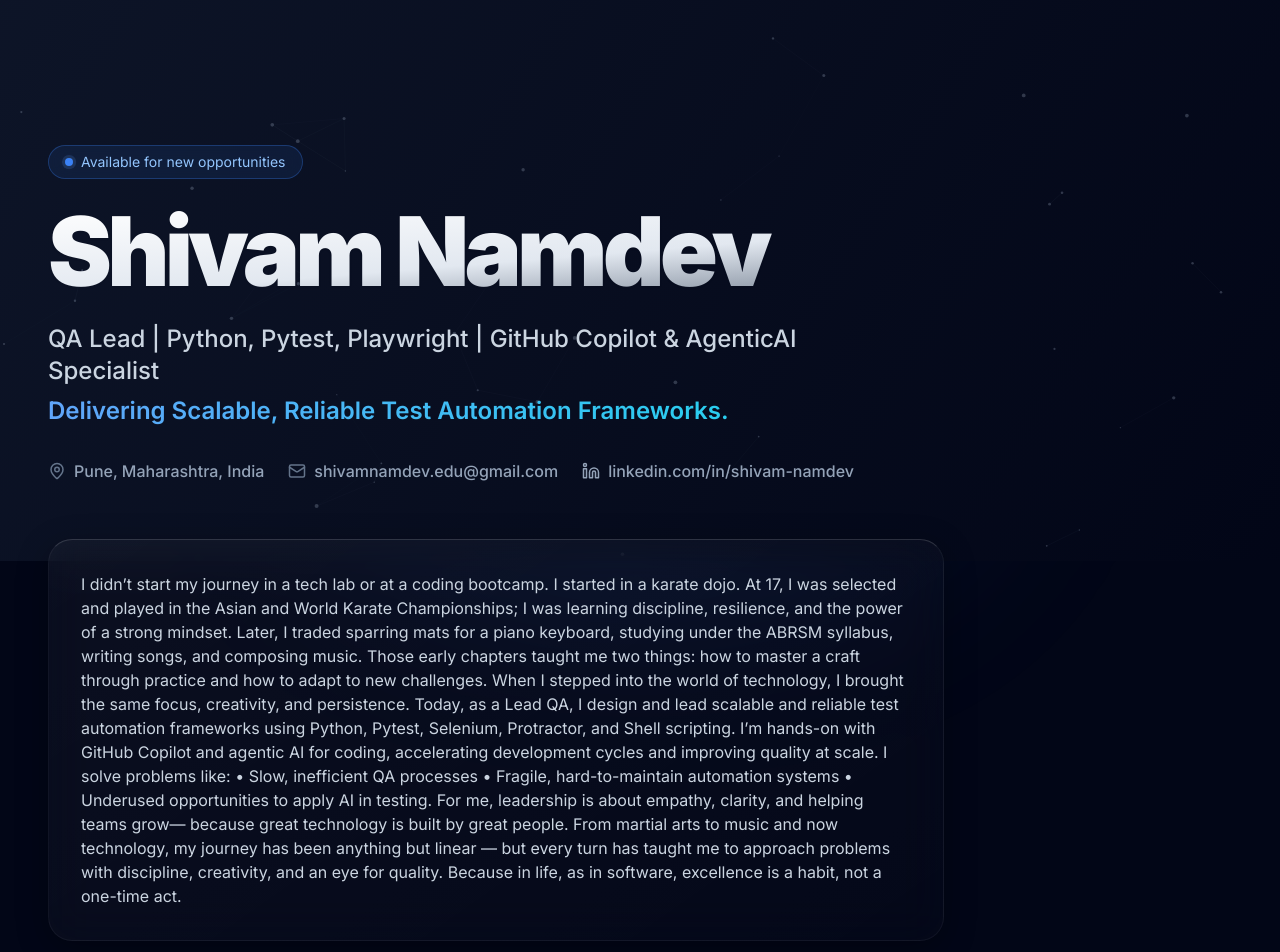
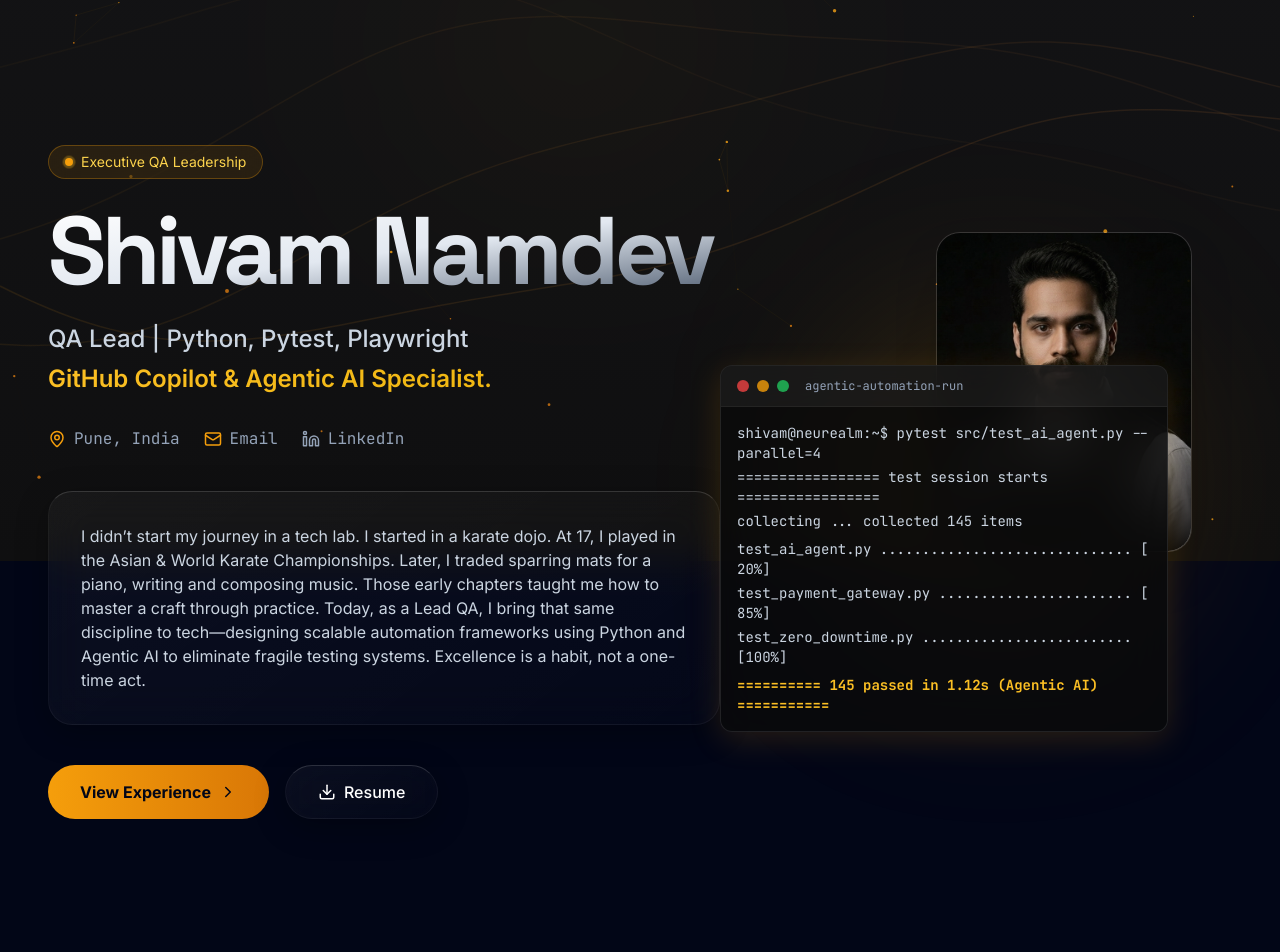
Before and after one commit to shivamnamdev/shivam-portfolio, a Next.js app: page / in a window 1280 px wide. Shown: the part 239-1191 px from the top of the page. Built offline with nearby package versions, Linux system fonts and the light colour scheme.

Commit message:
Improvise UI with Image and terminal box

```diff
--- a/app/layout.tsx
+++ b/app/layout.tsx
@@ -1,10 +1,12 @@
 import type { Metadata } from "next";
-import { Inter } from "next/font/google";
+import { Inter, Space_Grotesk, JetBrains_Mono } from "next/font/google";
 import "./globals.css";
 import AnimatedBackground from "@/components/AnimatedBackground";
 import ScrollProgress from "@/components/ScrollProgress";
 
-const inter = Inter({ subsets: ["latin"] });
+const inter = Inter({ subsets: ["latin"], variable: "--font-inter" });
+const space = Space_Grotesk({ subsets: ["latin"], variable: "--font-space" });
+const mono = JetBrains_Mono({ subsets:["latin"], variable: "--font-mono" });
 
 export const metadata: Metadata = {
   title: "Shivam Namdev | QA Lead",
@@ -15,11 +17,11 @@ export default function RootLayout({
   children,
 }: {
   children: React.ReactNode;
-}) {
-  // suppressHydrationWarning is added below to safely ignore browser extension injections (like Grammarly)
+})
+{
   return (
-    <html lang="en" className="dark scroll-smooth" suppressHydrationWarning>
-      <body className={`${inter.className} relative antialiased`} suppressHydrationWarning>
+    <html lang="en" className={`dark scroll-smooth ${inter.variable} ${space.variable} ${mono.variable}`} suppressHydrationWarning>
+      <body className="font-sans relative antialiased" suppressHydrationWarning>
         <AnimatedBackground />
         <ScrollProgress />
         {children}
--- a/app/page.tsx
+++ b/app/page.tsx
@@ -2,7 +2,7 @@ import SplashScreen from "@/components/SplashScreen";
 import Hero from "@/components/Hero";
 import Impact from "@/components/Impact";
 import Experience from "@/components/Experience";
-import Education from "@/components/Education";
+import Certifications from "@/components/Certifications";
 import Navbar from "@/components/Navbar";
 
 export default function Home() {
@@ -13,7 +13,7 @@ export default function Home() {
       <Hero />
       <Impact />
       <Experience />
-      <Education />
+      <Certifications />
     </main>
   );
 }
--- a/components/AnimatedBackground.tsx
+++ b/components/AnimatedBackground.tsx
@@ -7,79 +7,82 @@ export default function AnimatedBackground() {
   useEffect(() => {
     const canvas = canvasRef.current;
     if (!canvas) return;
-    const ctx = canvas.getContext('2d');
+    const ctx = canvas.getContext('2d', { alpha: false });
     if (!ctx) return;
 
     const prefersReducedMotion = window.matchMedia('(prefers-reduced-motion: reduce)').matches;
-    let particles: Particle[] =[];
     let animationFrameId: number;
+    let time = 0;
 
     const resize = () => {
       canvas.width = window.innerWidth;
       canvas.height = window.innerHeight;
-      initParticles();
     };
+    window.addEventListener('resize', resize);
+    resize();
 
-    class Particle {
-      x: number; y: number; vx: number; vy: number; radius: number;
-      constructor() {
-        if(!canvas) throw new Error("Canvas missing");
-        this.x = Math.random() * canvas.width;
-        this.y = Math.random() * canvas.height;
-        this.vx = (Math.random() - 0.5) * 0.5;
-        this.vy = (Math.random() - 0.5) * 0.5;
-        this.radius = Math.random() * 1.5 + 0.5;
-      }
-      update() {
-        if(!canvas) return;
-        this.x += this.vx;
-        this.y += this.vy;
-        if (this.x < 0 || this.x > canvas.width) this.vx *= -1;
-        if (this.y < 0 || this.y > canvas.height) this.vy *= -1;
-      }
-      draw() {
-        if(!ctx) return;
-        ctx.beginPath();
-        ctx.arc(this.x, this.y, this.radius, 0, Math.PI * 2);
-        ctx.fillStyle = 'rgba(148, 163, 184, 0.3)';
-        ctx.fill();
-      }
-    }
-
-    const initParticles = () => {
-      particles =[];
-      if (prefersReducedMotion || !canvas) return;
-      const particleCount = Math.min(Math.floor(window.innerWidth / 20), 80);
-      for (let i = 0; i < particleCount; i++) {
-        particles.push(new Particle());
-      }
-    };
+    const particleCount = Math.min(Math.floor(window.innerWidth / 30), 40);
+    const particles = Array.from({ length: particleCount }, () => ({
+      x: Math.random() * canvas.width,
+      y: Math.random() * canvas.height,
+      vx: (Math.random() - 0.5) * 0.4,
+      vy: (Math.random() - 0.5) * 0.4,
+      size: Math.random() * 1.5 + 0.5,
+      // Gold and Amber nodes
+      color: Math.random() > 0.5 ? 'rgba(245, 158, 11, 0.8)' : 'rgba(217, 119, 6, 0.8)'
+    }));
 
     const animate = () => {
-      if(!ctx || !canvas) return;
-      ctx.clearRect(0, 0, canvas.width, canvas.height);
+      time += 0.002;
 
-      const gradient = ctx.createLinearGradient(0, 0, canvas.width, canvas.height);
-      gradient.addColorStop(0, 'rgba(15, 23, 42, 0.95)');
-      gradient.addColorStop(1, 'rgba(2, 6, 23, 0.95)');
-      ctx.fillStyle = gradient;
+      // Executive Charcoal Base
+      const bgGradient = ctx.createLinearGradient(0, 0, 0, canvas.height);
+      bgGradient.addColorStop(0, '#0a0a0b');
+      bgGradient.addColorStop(1, '#050505');
+      ctx.fillStyle = bgGradient;
       ctx.fillRect(0, 0, canvas.width, canvas.height);
 
       if (!prefersReducedMotion) {
-        particles.forEach(p => p.update());
-        particles.forEach(p => p.draw());
+        for (let i = 0; i < 4; i++) {
+          ctx.beginPath();
+          for (let x = 0; x <= canvas.width; x += 10) {
+            const y1 = Math.sin(x * 0.002 + time + i) * 120;
+            const y2 = Math.cos(x * 0.004 - time * 1.2 + i) * 60;
+            const y3 = Math.sin(x * 0.01 + time * 0.5) * 15;
+            const y = canvas.height / 2 + y1 + y2 + y3;
+            if (x === 0) ctx.moveTo(x, y);
+            else ctx.lineTo(x, y);
+          }
+          const waveGrad = ctx.createLinearGradient(0, 0, canvas.width, 0);
+          waveGrad.addColorStop(0, `rgba(245, 158, 11, ${0.1 - i * 0.02})`);
+          waveGrad.addColorStop(1, `rgba(251, 146, 60, ${0.1 - i * 0.02})`);
+          ctx.strokeStyle = waveGrad;
+          ctx.lineWidth = 1.5;
+          ctx.stroke();
+        }
 
+        particles.forEach(p => {
+          p.x += p.vx;
+          p.y += p.vy;
+          if (p.x < 0 || p.x > canvas.width) p.vx *= -1;
+          if (p.y < 0 || p.y > canvas.height) p.vy *= -1;
+          ctx.beginPath();
+          ctx.arc(p.x, p.y, p.size, 0, Math.PI * 2);
+          ctx.fillStyle = p.color;
+          ctx.fill();
+        });
+
+        ctx.lineWidth = 0.5;
         for (let i = 0; i < particles.length; i++) {
           for (let j = i + 1; j < particles.length; j++) {
             const dx = particles[i].x - particles[j].x;
             const dy = particles[i].y - particles[j].y;
-            const distance = Math.sqrt(dx * dx + dy * dy);
-            if (distance < 120) {
+            const dist = Math.sqrt(dx * dx + dy * dy);
+            if (dist < 120) {
               ctx.beginPath();
-              ctx.strokeStyle = `rgba(148, 163, 184, ${0.1 - distance / 1200})`;
-              ctx.lineWidth = 0.5;
               ctx.moveTo(particles[i].x, particles[i].y);
               ctx.lineTo(particles[j].x, particles[j].y);
+              ctx.strokeStyle = `rgba(245, 158, 11, ${0.15 * (1 - dist / 120)})`;
               ctx.stroke();
             }
           }
@@ -88,15 +91,18 @@ export default function AnimatedBackground() {
       animationFrameId = requestAnimationFrame(animate);
     };
 
-    window.addEventListener('resize', resize);
-    resize();
     animate();
-
     return () => {
       window.removeEventListener('resize', resize);
       cancelAnimationFrame(animationFrameId);
     };
   },[]);
 
-  return <canvas ref={canvasRef} className="fixed inset-0 pointer-events-none z-[-1] bg-slate-950" />;
+  return (
+    <div className="fixed inset-0 pointer-events-none z-[-1] overflow-hidden bg-[#0a0a0b]">
+      <div className="absolute top-[10%] left-[20%] w-[50%] h-[50%] rounded-full opacity-30 mix-blend-screen animate-pulse"
+        style={{ background: 'radial-gradient(circle, rgba(245, 158, 11, 0.08) 0%, rgba(0,0,0,0) 70%)', filter: 'blur(80px)', animationDuration: '8s' }} />
+      <canvas ref={canvasRef} className="absolute inset-0 mix-blend-screen" />
+    </div>
+  );
 }
--- a/components/Experience.tsx
+++ b/components/Experience.tsx
@@ -61,7 +61,7 @@ export default function Experience() {
             <button onClick={() => setOpenIndex(openIndex === i ? null : i)} className="w-full p-6 flex flex-col md:flex-row md:items-center justify-between gap-4 text-left hover:bg-white/5 transition-colors">
               <div>
                 <h4 className="text-xl font-bold text-white">{job.role}</h4>
-                <span className="text-blue-400 font-medium">{job.company}</span>
+                <span className="text-amber-400 font-medium">{job.company}</span>
               </div>
               <div className="flex items-center gap-4 text-slate-400 text-sm">
                 <span>{job.dates}</span>
@@ -74,7 +74,7 @@ export default function Experience() {
                   <ul className="p-6 pt-0 space-y-3 text-slate-300 border-t border-white/5">
                     {job.bullets.map((bullet, idx) => (
                       <li key={idx} className="flex gap-3 text-sm md:text-base">
-                        <Code2 size={18} className="text-blue-500 flex-shrink-0 mt-1" />
+                        <Code2 size={18} className="text-amber-500 flex-shrink-0 mt-1" />
                         <span>{bullet}</span>
                       </li>
                     ))}
--- a/components/Hero.tsx
+++ b/components/Hero.tsx
@@ -1,57 +1,78 @@
 'use client';
 import { motion } from 'framer-motion';
 import { Mail, MapPin, Download, ChevronRight } from 'lucide-react';
+import Terminal from './Terminal';
 
 const LinkedinIcon = ({ size = 16 }: { size?: number }) => (
-  <svg xmlns="http://www.w3.org/2000/svg" width={size} height={size} viewBox="0 0 24 24" fill="none" stroke="currentColor" strokeWidth="2" strokeLinecap="round" strokeLinejoin="round">
-    <path d="M16 8a6 6 0 0 1 6 6v7h-4v-7a2 2 0 0 0-2-2 2 2 0 0 0-2 2v7h-4v-7a6 6 0 0 1 6-6z" />
-    <rect width="4" height="12" x="2" y="9" />
-    <circle cx="4" cy="4" r="2" />
-  </svg>
+  <svg xmlns="http://www.w3.org/2000/svg" width={size} height={size} viewBox="0 0 24 24" fill="none" stroke="currentColor" strokeWidth="2" strokeLinecap="round" strokeLinejoin="round"><path d="M16 8a6 6 0 0 1 6 6v7h-4v-7a2 2 0 0 0-2-2 2 2 0 0 0-2 2v7h-4v-7a6 6 0 0 1 6-6z" /><rect width="4" height="12" x="2" y="9" /><circle cx="4" cy="4" r="2" /></svg>
 );
 
 export default function Hero() {
   return (
-    <section className="w-full pt-16 md:pt-24 flex flex-col gap-6 relative" id="hero">
-      {/* Background Ambient Glow */}
-      <div className="absolute top-20 left-1/2 -translate-x-1/2 w-[600px] h-[400px] bg-blue-500/20 blur-[120px] rounded-full pointer-events-none -z-10" />
+    <section className="w-full pt-16 md:pt-24 flex flex-col lg:flex-row gap-12 lg:gap-6 items-center relative" id="hero">
 
-      <motion.div initial={{ opacity: 0, y: 20 }} animate={{ opacity: 1, y: 0 }} transition={{ delay: 2, duration: 0.8 }} className="inline-flex items-center gap-2 px-4 py-1.5 rounded-full border border-blue-500/30 bg-blue-500/10 text-sm text-blue-300 w-fit backdrop-blur-md">
+      {/* Left Column: Text & CTA */}
+      <div className="w-full lg:w-3/5 flex flex-col gap-6 relative z-10">
+        <motion.div initial={{ opacity: 0, y: 20 }} animate={{ opacity: 1, y: 0 }} transition={{ delay: 2, duration: 0.8 }} className="inline-flex items-center gap-2 px-4 py-1.5 rounded-full border border-amber-500/30 bg-amber-500/10 text-sm text-amber-300 w-fit backdrop-blur-md">
           <span className="relative flex h-2 w-2">
-          <span className="animate-ping absolute inline-flex h-full w-full rounded-full bg-blue-400 opacity-75"></span>
-          <span className="relative inline-flex rounded-full h-2 w-2 bg-blue-500"></span>
+            <span className="animate-ping absolute inline-flex h-full w-full rounded-full bg-amber-400 opacity-75"></span>
+            <span className="relative inline-flex rounded-full h-2 w-2 bg-amber-500"></span>
           </span>
-        Available for new opportunities
+          Executive QA Leadership
         </motion.div>
 
-      <motion.h1 initial={{ opacity: 0, y: 20 }} animate={{ opacity: 1, y: 0 }} transition={{ delay: 2.1, duration: 0.8 }} className="text-6xl md:text-8xl font-black tracking-tighter text-transparent bg-clip-text bg-gradient-to-br from-white via-slate-200 to-slate-600 drop-shadow-sm">
+        <motion.h1 initial={{ opacity: 0, y: 20 }} animate={{ opacity: 1, y: 0 }} transition={{ delay: 2.1, duration: 0.8 }} className="text-6xl md:text-8xl font-display font-black tracking-tighter text-transparent bg-clip-text bg-gradient-to-br from-white via-slate-200 to-slate-600">
           Shivam Namdev
         </motion.h1>
 
-      <motion.h2 initial={{ opacity: 0, y: 20 }} animate={{ opacity: 1, y: 0 }} transition={{ delay: 2.2, duration: 0.8 }} className="text-xl md:text-2xl text-slate-300 font-medium max-w-3xl leading-relaxed">
-        QA Lead | Python, Pytest, Playwright | GitHub Copilot & AgenticAI Specialist
-        <span className="block text-transparent bg-clip-text bg-gradient-to-r from-blue-400 to-cyan-400 mt-2 font-semibold">Delivering Scalable, Reliable Test Automation Frameworks.</span>
+        <motion.h2 initial={{ opacity: 0, y: 20 }} animate={{ opacity: 1, y: 0 }} transition={{ delay: 2.2, duration: 0.8 }} className="text-xl md:text-2xl text-slate-300 font-medium max-w-2xl leading-relaxed">
+          QA Lead | Python, Pytest, Playwright
+          <span className="block text-transparent bg-clip-text bg-gradient-to-r from-amber-400 to-yellow-500 mt-2 font-semibold">GitHub Copilot & Agentic AI Specialist.</span>
         </motion.h2>
 
-      <motion.div initial={{ opacity: 0 }} animate={{ opacity: 1 }} transition={{ delay: 2.3, duration: 0.8 }} className="flex flex-wrap items-center gap-6 text-slate-400 text-sm md:text-base mt-2 font-medium">
-        <div className="flex items-center gap-2"><MapPin size={18} className="text-slate-500"/> Pune, Maharashtra, India</div>
-        <a href="mailto:shivamnamdev.edu@gmail.com" className="flex items-center gap-2 hover:text-white transition-colors"><Mail size={18} className="text-slate-500"/> shivamnamdev.edu@gmail.com</a>
-        <a href="https://linkedin.com/in/shivam-namdev" target="_blank" rel="noreferrer" className="flex items-center gap-2 hover:text-white transition-colors"><LinkedinIcon size={18} /> linkedin.com/in/shivam-namdev</a>
+        <motion.div initial={{ opacity: 0 }} animate={{ opacity: 1 }} transition={{ delay: 2.3, duration: 0.8 }} className="flex flex-wrap items-center gap-6 text-slate-400 text-sm md:text-base mt-2 font-mono">
+          <div className="flex items-center gap-2"><MapPin size={18} className="text-amber-500"/> Pune, India</div>
+          <a href="mailto:shivamnamdev.edu@gmail.com" className="flex items-center gap-2 hover:text-white transition-colors"><Mail size={18} className="text-amber-500"/> Email</a>
+          <a href="https://linkedin.com/in/shivam-namdev" target="_blank" rel="noreferrer" className="flex items-center gap-2 hover:text-white transition-colors"><LinkedinIcon size={18} /> LinkedIn</a>
         </motion.div>
 
-      <motion.p initial={{ opacity: 0 }} animate={{ opacity: 1 }} transition={{ delay: 2.4, duration: 0.8 }} className="text-slate-300 max-w-4xl mt-8 leading-relaxed text-sm md:text-base glass-panel p-8 rounded-3xl shadow-2xl relative overflow-hidden group">
-        <div className="absolute inset-0 bg-gradient-to-br from-white/[0.02] to-transparent opacity-0 group-hover:opacity-100 transition-opacity duration-500" />
-        I didn’t start my journey in a tech lab or at a coding bootcamp. I started in a karate dojo. At 17, I was selected and played in the Asian and World Karate Championships; I was learning discipline, resilience, and the power of a strong mindset. Later, I traded sparring mats for a piano keyboard, studying under the ABRSM syllabus, writing songs, and composing music. Those early chapters taught me two things: how to master a craft through practice and how to adapt to new challenges. When I stepped into the world of technology, I brought the same focus, creativity, and persistence. Today, as a Lead QA, I design and lead scalable and reliable test automation frameworks using Python, Pytest, Selenium, Protractor, and Shell scripting. I’m hands-on with GitHub Copilot and agentic AI for coding, accelerating development cycles and improving quality at scale. I solve problems like: • Slow, inefficient QA processes • Fragile, hard-to-maintain automation systems • Underused opportunities to apply AI in testing. For me, leadership is about empathy, clarity, and helping teams grow— because great technology is built by great people. From martial arts to music and now technology, my journey has been anything but linear — but every turn has taught me to approach problems with discipline, creativity, and an eye for quality. Because in life, as in software, excellence is a habit, not a one-time act.
-      </motion.p>
+        {/* 🚨 THE FIX: Changed motion.p to motion.div here! */}
+        <motion.div initial={{ opacity: 0 }} animate={{ opacity: 1 }} transition={{ delay: 2.4, duration: 0.8 }} className="text-slate-300 max-w-2xl mt-4 leading-relaxed text-sm md:text-base glass-panel p-6 md:p-8 rounded-3xl shadow-2xl relative overflow-hidden group">
+          <div className="absolute inset-0 bg-gradient-to-br from-amber-500/[0.03] to-transparent opacity-0 group-hover:opacity-100 transition-opacity duration-500" />
+          <p className="relative z-10">
+            I didn’t start my journey in a tech lab. I started in a karate dojo. At 17, I played in the Asian & World Karate Championships. Later, I traded sparring mats for a piano, writing and composing music. Those early chapters taught me how to master a craft through practice. Today, as a Lead QA, I bring that same discipline to tech—designing scalable automation frameworks using Python and Agentic AI to eliminate fragile testing systems. Excellence is a habit, not a one-time act.
+          </p>
+        </motion.div>
 
-      <motion.div initial={{ opacity: 0, y: 20 }} animate={{ opacity: 1, y: 0 }} transition={{ delay: 2.5, duration: 0.8 }} className="flex flex-wrap gap-4 mt-8">
-        <button onClick={() => document.getElementById('experience')?.scrollIntoView({ behavior: 'smooth' })} className="px-8 py-3.5 rounded-full bg-white text-slate-950 font-bold flex items-center gap-2 transition-all hover:scale-105 hover:shadow-[0_0_20px_rgba(255,255,255,0.3)] group">
+        <motion.div initial={{ opacity: 0, y: 20 }} animate={{ opacity: 1, y: 0 }} transition={{ delay: 2.5, duration: 0.8 }} className="flex flex-wrap gap-4 mt-4">
+          <button onClick={() => document.getElementById('experience')?.scrollIntoView({ behavior: 'smooth' })} className="px-8 py-3.5 rounded-full bg-gradient-to-r from-amber-500 to-amber-600 text-slate-950 font-bold flex items-center gap-2 transition-all hover:scale-105 hover:shadow-[0_0_20px_rgba(245,158,11,0.4)] group">
             View Experience <ChevronRight size={18} className="group-hover:translate-x-1 transition-transform" />
           </button>
           <button onClick={() => window.print()} className="px-8 py-3.5 rounded-full glass-panel text-white font-medium flex items-center gap-2 hover:bg-white/10 transition-all hover:scale-105">
-          <Download size={18} /> Download Resume
+            <Download size={18} /> Resume
           </button>
         </motion.div>
+      </div>
+
+      {/* Right Column: Image & Terminal */}
+      <div className="w-full lg:w-2/5 relative min-h-[500px] flex items-center justify-center">
+        {/* Background Glow */}
+        <div className="absolute top-1/2 left-1/2 -translate-x-1/2 -translate-y-1/2 w-[300px] h-[300px] bg-amber-500/20 blur-[100px] rounded-full pointer-events-none" />
+
+        {/* Profile Image Wrapper */}
+        <motion.div
+          initial={{ opacity: 0, scale: 0.9 }} animate={{ opacity: 1, scale: 1 }} transition={{ delay: 2.5, duration: 1 }}
+          className="absolute top-0 right-0 lg:right-10 w-64 h-80 rounded-3xl overflow-hidden border border-white/10 shadow-2xl z-0 bg-white/5"
+        >
+          <img src="/shivam.png" alt="Shivam Namdev" className="w-full h-full object-cover opacity-90 mix-blend-luminosity hover:mix-blend-normal transition-all duration-700" onError={(e) => e.currentTarget.style.display = 'none'} />
+          <div className="absolute inset-0 bg-gradient-to-t from-[#0a0a0b] via-transparent to-transparent" />
+        </motion.div>
+
+        {/* Terminal Component */}
+        <div className="absolute bottom-0 left-0 lg:-left-12 z-20 w-full">
+          <Terminal />
+        </div>
+      </div>
     </section>
   );
 }
--- /dev/null
+++ b/components/Terminal.tsx
@@ -0,0 +1,65 @@
+'use client';
+import { useState, useEffect } from 'react';
+import { motion } from 'framer-motion';
+
+const codeLines =[
+  "shivam@neurealm:~$ pytest src/test_ai_agent.py --parallel=4",
+  "================= test session starts =================",
+  "collecting ... collected 145 items",
+  "",
+  "test_ai_agent.py .............................. [ 20%]",
+  "test_payment_gateway.py ....................... [ 85%]",
+  "test_zero_downtime.py .........................[100%]",
+  "",
+  "========== 145 passed in 1.12s (Agentic AI) ==========="
+];
+
+export default function Terminal() {
+  const[lines, setLines] = useState<string[]>([]);
+
+  useEffect(() => {
+    // 1. Reset lines array on mount to prevent Hot-Reload (HMR) desync bugs
+    setLines([]);
+
+    let currentLine = 0;
+    const interval = setInterval(() => {
+      if (currentLine < codeLines.length) {
+        // Safely push the line
+        const nextLine = codeLines[currentLine];
+        if (nextLine !== undefined) {
+          setLines(prev => [...prev, nextLine]);
+        }
+        currentLine++;
+      } else {
+        clearInterval(interval);
+      }
+    }, 400); // Speed of the typing effect
+
+    return () => clearInterval(interval);
+  },[]);
+
+  return (
+    <motion.div
+      initial={{ opacity: 0, y: 20 }} animate={{ opacity: 1, y: 0 }} transition={{ delay: 2.8, duration: 0.8 }}
+      className="w-full max-w-md rounded-xl overflow-hidden border border-white/10 shadow-[0_8px_32px_rgba(245,158,11,0.15)] bg-[#0a0a0b]/80 backdrop-blur-xl font-mono text-xs sm:text-sm"
+    >
+      <div className="flex items-center gap-2 px-4 py-3 bg-white/5 border-b border-white/5">
+        <div className="w-3 h-3 rounded-full bg-red-500/80" />
+        <div className="w-3 h-3 rounded-full bg-amber-500/80" />
+        <div className="w-3 h-3 rounded-full bg-green-500/80" />
+        <span className="ml-2 text-slate-400 text-xs">agentic-automation-run</span>
+      </div>
+      <div className="p-4 text-slate-300 min-h-[200px] flex flex-col gap-1">
+        {lines.map((line, i) => (
+          /* 2. Added optional chaining (line?.includes) as a fail-safe */
+          <div key={i} className={`${line?.includes('passed') ? 'text-amber-400 font-bold' : line?.includes('error') ? 'text-red-400' : ''}`}>
+            {line}
+          </div>
+        ))}
+        {lines.length < codeLines.length && (
+          <div className="w-2 h-4 bg-amber-500 animate-pulse mt-1" />
+        )}
+      </div>
+    </motion.div>
+  );
+}
--- a/tailwind.config.ts
+++ b/tailwind.config.ts
@@ -7,8 +7,13 @@ const config: Config = {
   ],
   theme: {
     extend: {
+      fontFamily: {
+        sans: ['var(--font-inter)', 'sans-serif'],
+        display:['var(--font-space)', 'sans-serif'],
+        mono: ['var(--font-mono)', 'monospace'],
+      },
       colors: {
-        background: "#020617",
+        background: "#0a0a0b", // Deep executive charcoal
         foreground: "#f8fafc",
       },
     },
```
Also changed, not shown: components/Certifications.tsx (added, +38 -0 lines), components/Impact.tsx (+7 -7 lines), public/shivam.png (added). Lines whose indentation alone changed are shown as unchanged.
